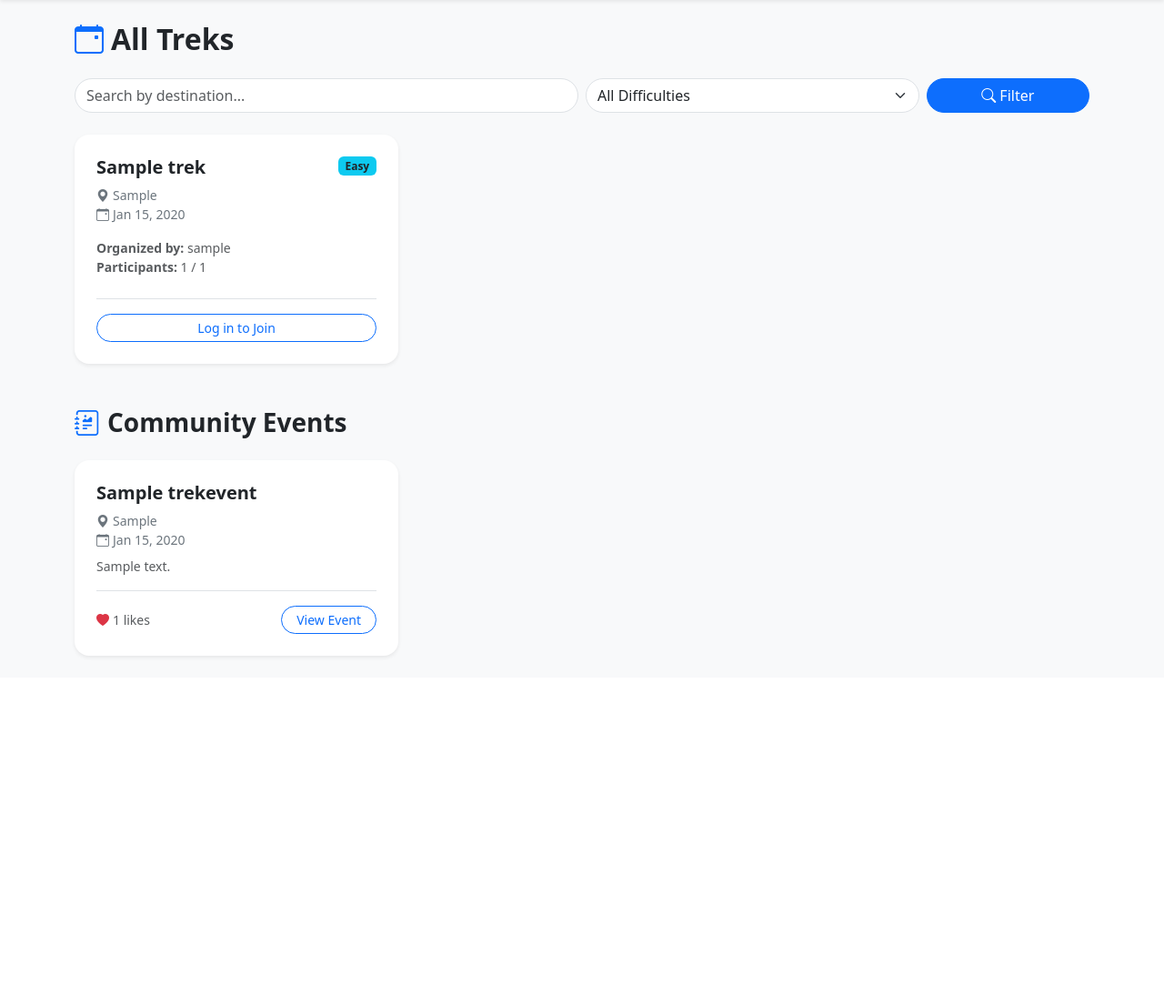
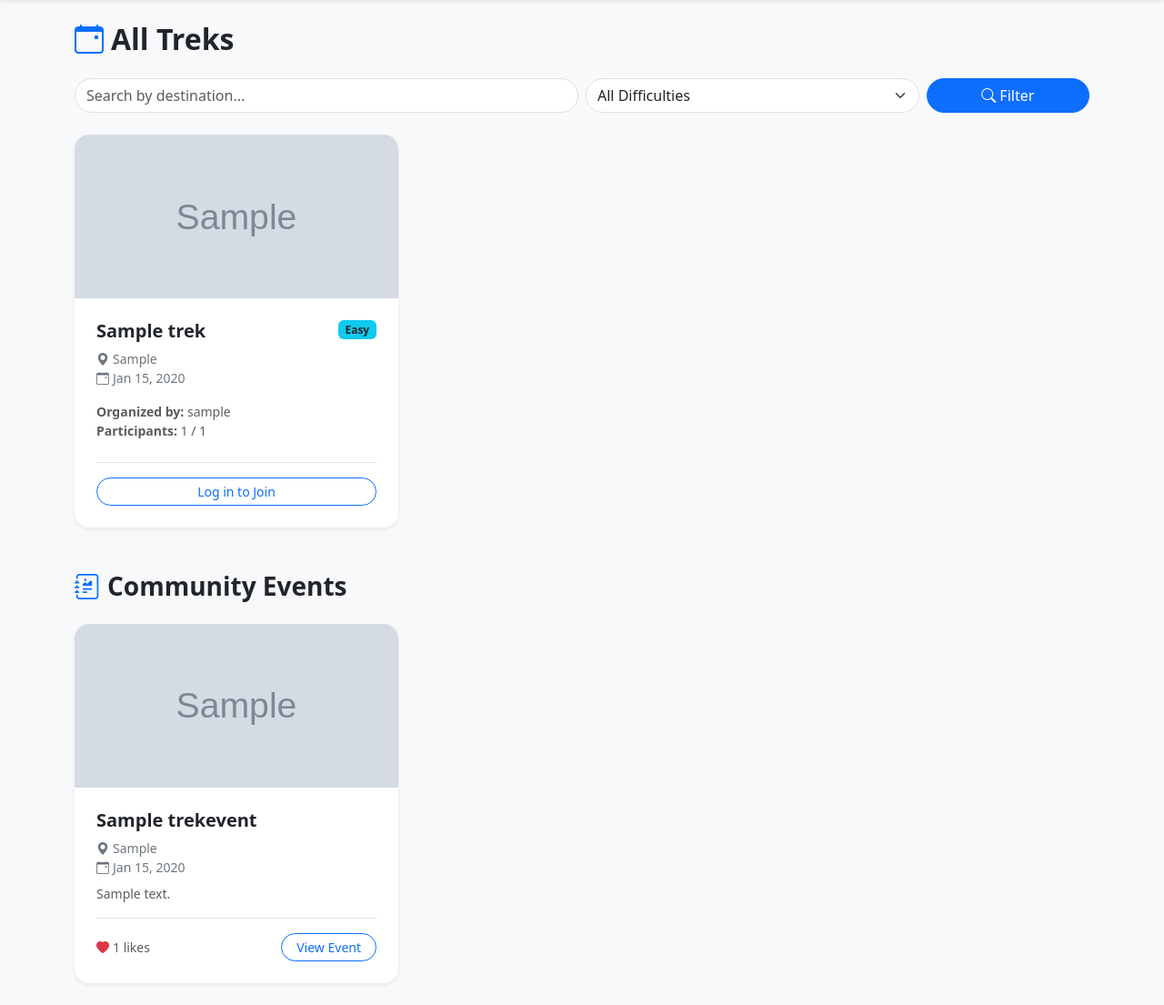
Before and after one commit to MOHAMMAD-TAHA-MALIK/the-alpine-route, a Django app: page / in a window 1280 px wide. Shown: the part 56-1161 px from the top of the page at 91% size. Before the commit the page ends 780 px from the top, so only its background shows below. Run offline with Django 5.2, Linux system fonts and the light colour scheme; tables that the repository leaves empty hold one stand-in row (values such as "Sample post"); grey boxes marked "Sample" are stand-in pictures.

Commit message:
basefile

```diff
--- a/treks/templates/treks/trek_list.html
+++ b/treks/templates/treks/trek_list.html
@@ -40,7 +40,12 @@
     <div class="row g-4">
         {% for trek in treks %}
             <div class="col-md-6 col-lg-4">
-                <div class="card h-100 border-0 shadow-sm rounded-4">
+                <div class="card h-100 border-0 shadow-sm rounded-4 overflow-hidden">
+                    {% with trek.images.all|first as trek_image %}
+                        {% if trek_image %}
+                            <img src="{{ trek_image.image.url }}" class="w-100" style="height: 180px; object-fit: cover;" alt="{{ trek.title }}">
+                        {% endif %}
+                    {% endwith %}
                     <div class="card-body p-4 d-flex flex-column justify-content-between">
                         <div>
                             <div class="d-flex justify-content-between align-items-start mb-2">
@@ -113,7 +118,12 @@
     <div class="row g-4">
         {% for event in events %}
             <div class="col-md-6 col-lg-4">
-                <div class="card h-100 border-0 shadow-sm rounded-4">
+                <div class="card h-100 border-0 shadow-sm rounded-4 overflow-hidden">
+                    {% with event.images.all|first as event_image %}
+                        {% if event_image %}
+                            <img src="{{ event_image.image.url }}" class="w-100" style="height: 180px; object-fit: cover;" alt="{{ event.title }}">
+                        {% endif %}
+                    {% endwith %}
                     <div class="card-body p-4 d-flex flex-column justify-content-between">
                         <div>
                             <h5 class="fw-bold mb-2">{{ event.title }}</h5>
```
